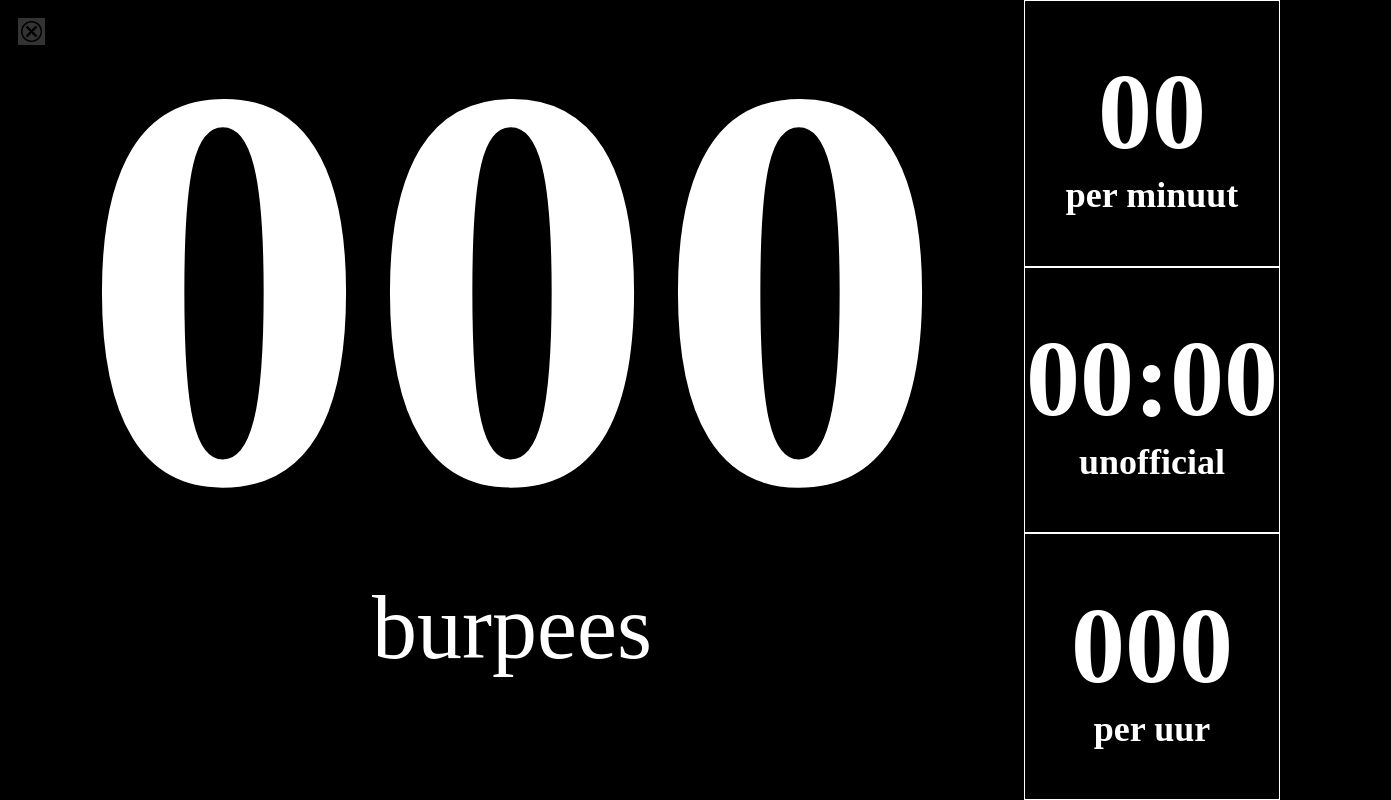
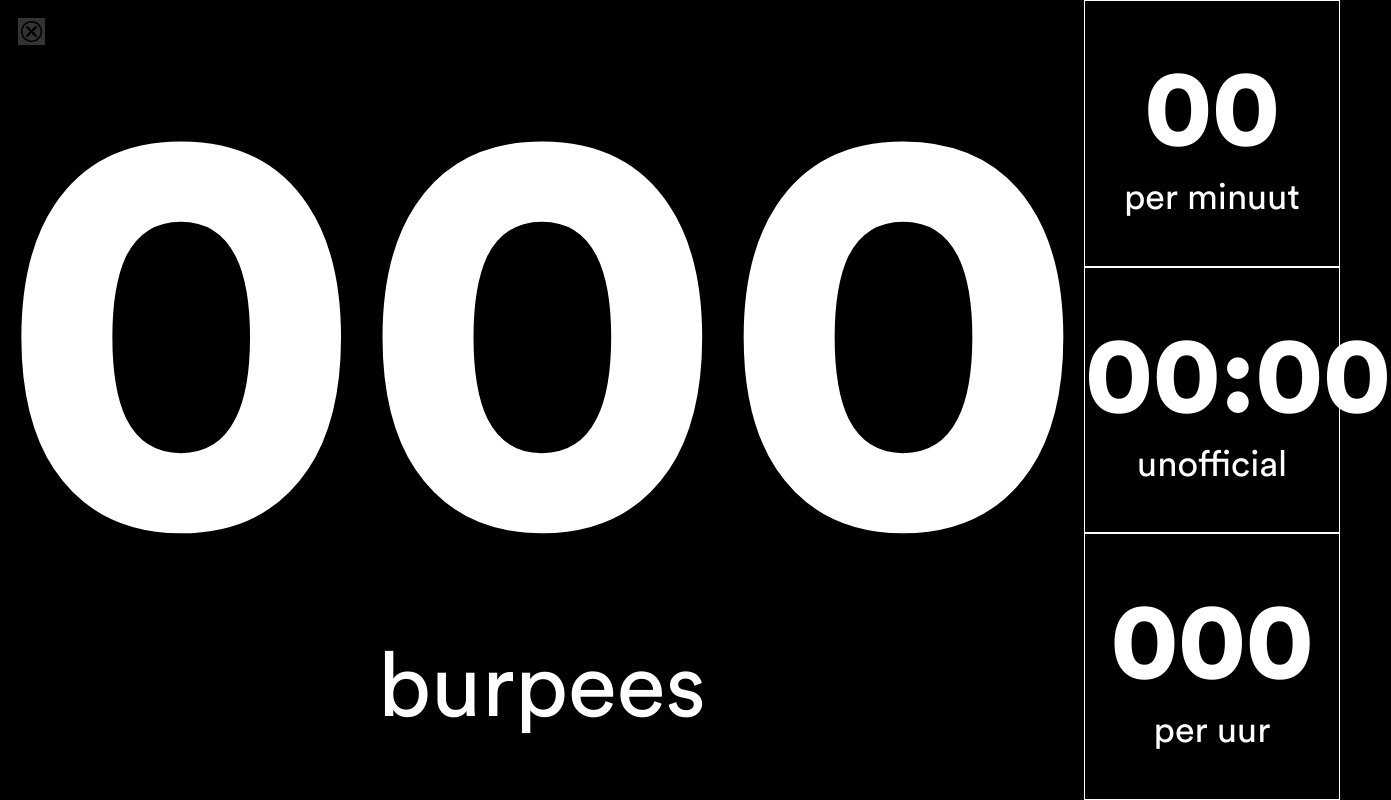
Before and after one commit to Collisa/worldrecord-repcounter, a plain HTML site: page index.html in a window 1280 px wide. Shown: the whole page, 1391 px wide, since content can reach past the window. Drawn offline with Linux system fonts and the light colour scheme.

Commit message:
Font toepassen

```diff
--- a/style.css
+++ b/style.css
@@ -16,10 +16,17 @@ html {
     font-style: normal;
 }
 
+@font-face {
+    font-family: 'Circular';
+    src: url('fonts/CircularStd-Black.woff2') format('woff2'),
+        url('fonts/CircularStd-Black.woff') format('woff');
+    font-weight: 900;
+    font-style: normal;
+}
+
 body {
     background-color: black;
-    /*overflow: hidden;*/
-    /*top: 2.5rem;*/
+    font-family: Circular;
 }
 
 .flex {
@@ -27,7 +34,7 @@ body {
     flex-direction: column;
     text-align: center;
     flex-grow: 1;
-    justify-content: flex-start;
+    justify-content: center;
     height: 100vh;
 }
 
@@ -63,6 +70,7 @@ h3 {
 h4 {
     color: white;
     font-size: 2rem;
+    font-weight: 400;
 }
 
 .container {
```
